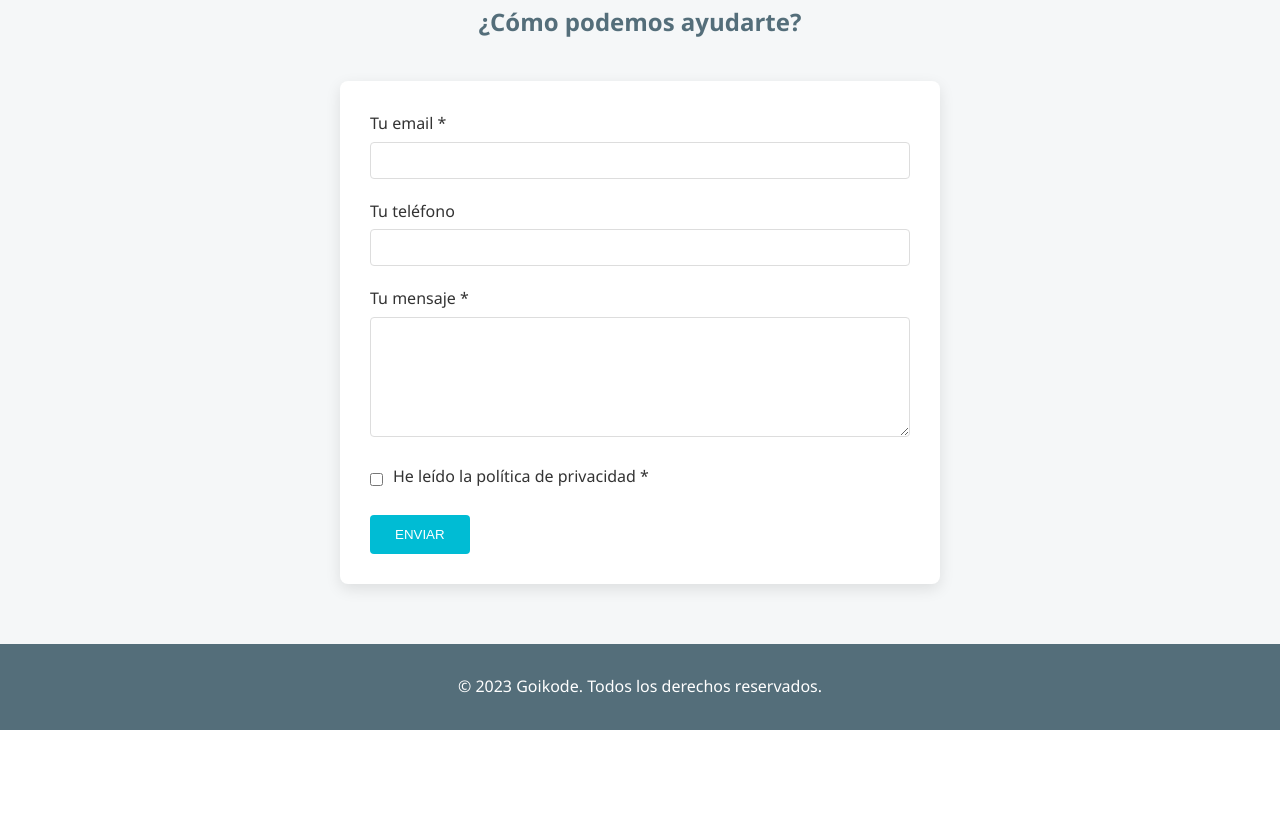
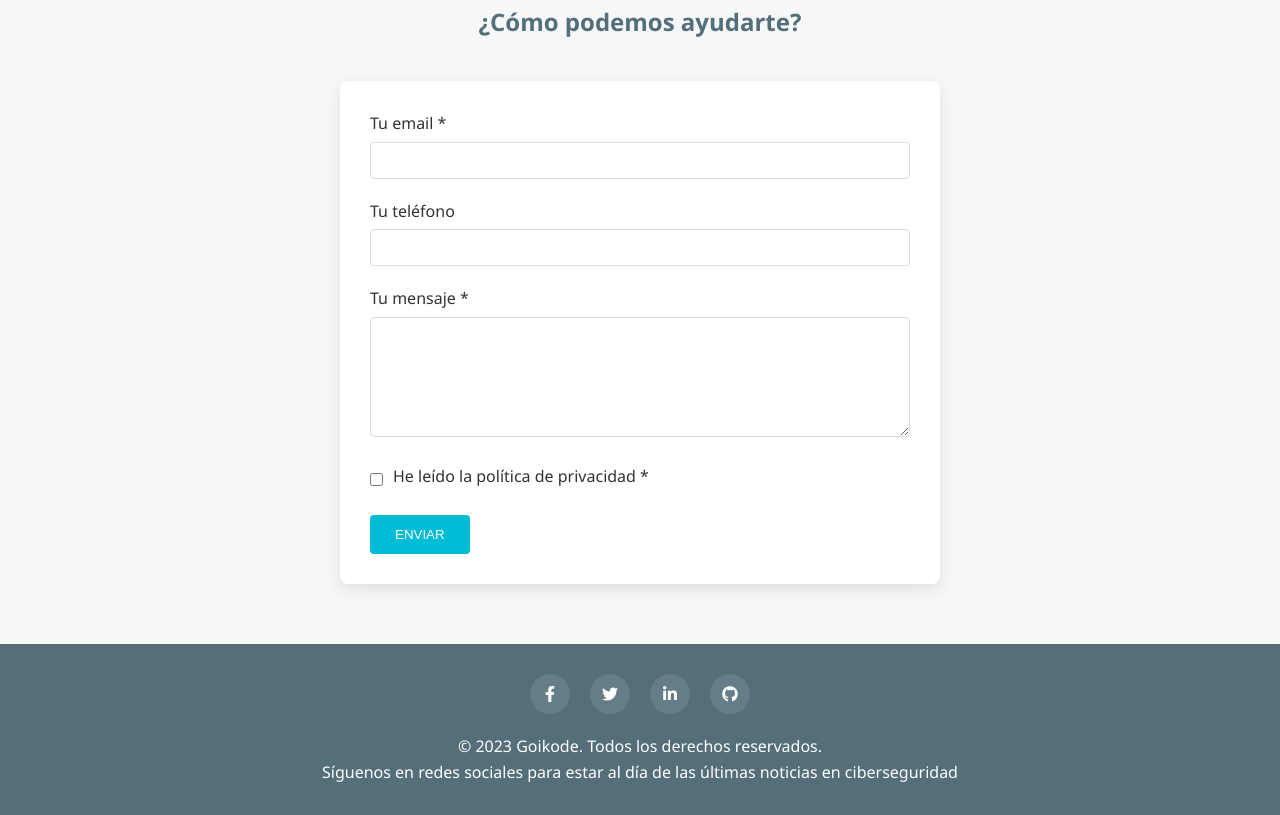
Before and after one commit to Juanpu14/goikode-website, a plain HTML site: page index.html in a window 1280 px wide. Shown: the part 1907-2722 px from the top of the page. Before the commit the page ends 2637 px from the top, so only its background shows below. Drawn offline with Linux system fonts and the light colour scheme.

Commit message:
Añadir iconos de redes sociales al footer

```diff
--- a/index.html
+++ b/index.html
@@ -3,6 +3,7 @@
 <head>
     <meta charset="UTF-8">
     <meta name="viewport" content="width=device-width, initial-scale=1.0">
+    <link rel="stylesheet" href="https://cdnjs.cloudflare.com/ajax/libs/font-awesome/5.15.4/css/all.min.css">
     <title>Goikode - Especialistas en Ciberseguridad</title>
     <style>
         :root {
@@ -288,6 +289,29 @@ seccion-blog
             background-color: #00a5b9;
         }
 
+        .social-links {
+            display: flex;
+            justify-content: center;
+            margin-bottom: 20px;
+        }
+
+        .social-icon {
+            display: flex;
+            align-items: center;
+            justify-content: center;
+            width: 40px;
+            height: 40px;
+            border-radius: 50%;
+            background-color: rgba(255, 255, 255, 0.1);
+            color: white;
+            margin: 0 10px;
+            text-decoration: none;
+            transition: background-color 0.3s;
+        }
+
+        .social-icon:hover {
+            background-color: var(--primary-color);
+        }
     </style>
 </head>
 <body>
@@ -452,7 +476,14 @@ seccion-blog
 
     <footer>
         <div class="container">
+            <div class="social-links">
+                <a href="#" class="social-icon"><i class="fab fa-facebook-f"></i></a>
+                <a href="#" class="social-icon"><i class="fab fa-twitter"></i></a>
+                <a href="#" class="social-icon"><i class="fab fa-linkedin-in"></i></a>
+                <a href="#" class="social-icon"><i class="fab fa-github"></i></a>
+            </div>
             <p>&copy; 2023 Goikode. Todos los derechos reservados.</p>
+            <p>Síguenos en redes sociales para estar al día de las últimas noticias en ciberseguridad</p>
         </div>
     </footer>
 
```
